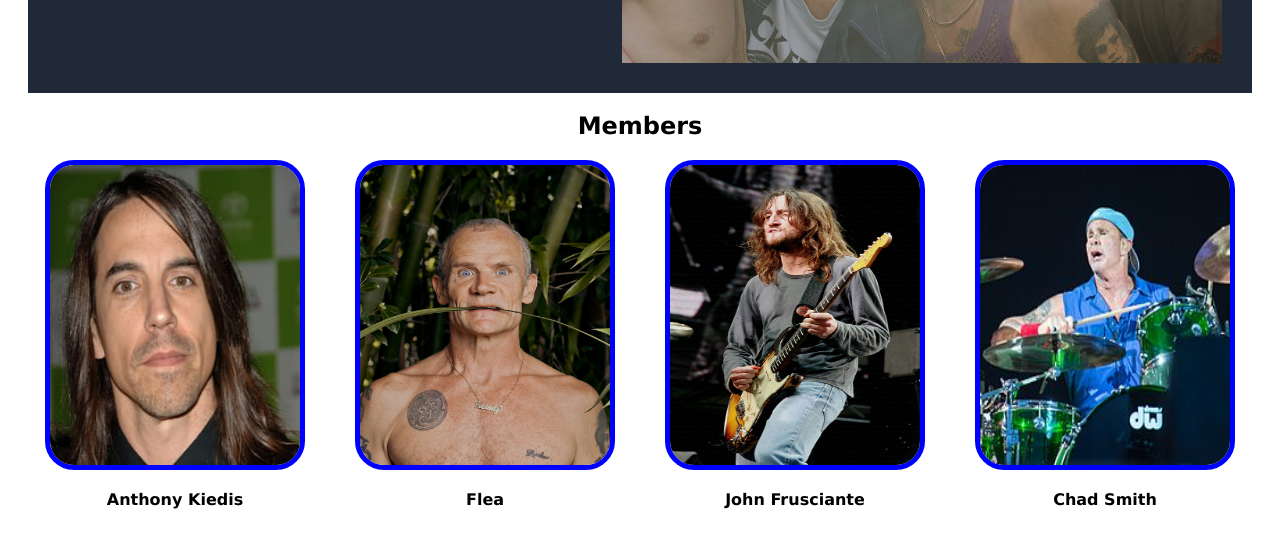
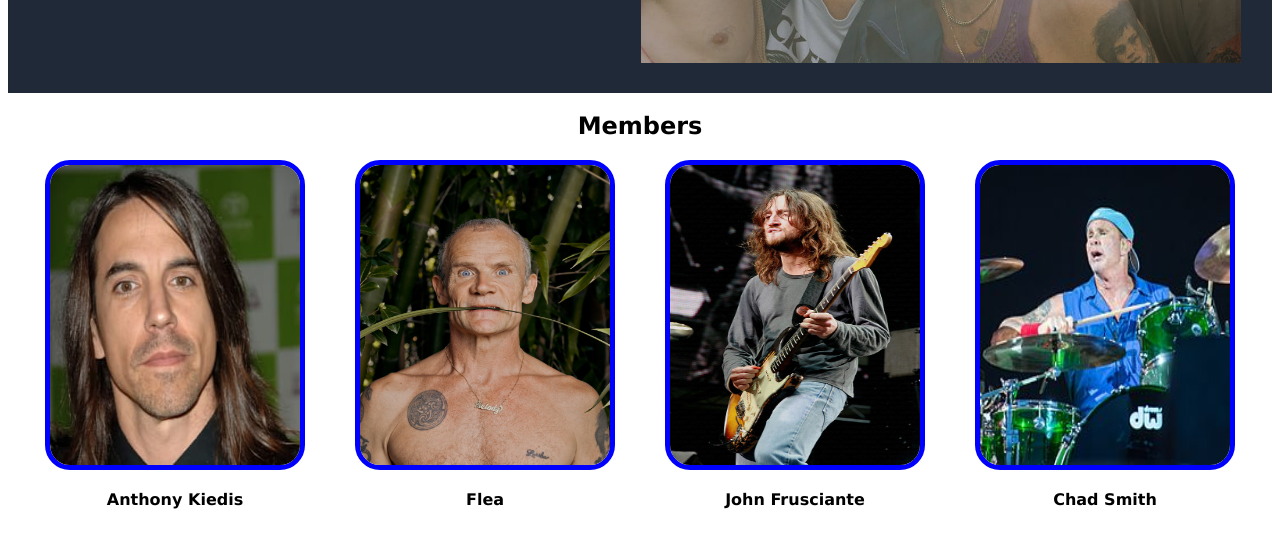
Before and after one commit to SosukeAizen833/Landing-Page, a plain HTML site: page index.html in a window 1280 px wide. Shown: the part 409-942 px from the top of the page. Drawn offline with Linux system fonts and the light colour scheme.

Commit message:
padding adjusted

```diff
--- a/stylesheets/style.css
+++ b/stylesheets/style.css
@@ -1,8 +1,6 @@
 body{
     display: flex;
     flex-direction: column;
-    padding-left: 20px;
-    padding-right: 20px;
     font-family: Verdana, Geneva, Tahoma, sans-serif;
 }
 ul{
@@ -80,5 +78,5 @@ button{
     width: 250px;
     height: 300px;
     border: 5px solid blue;
-    border-radius: 29px;
+    border-radius: 25px;
 }
```
